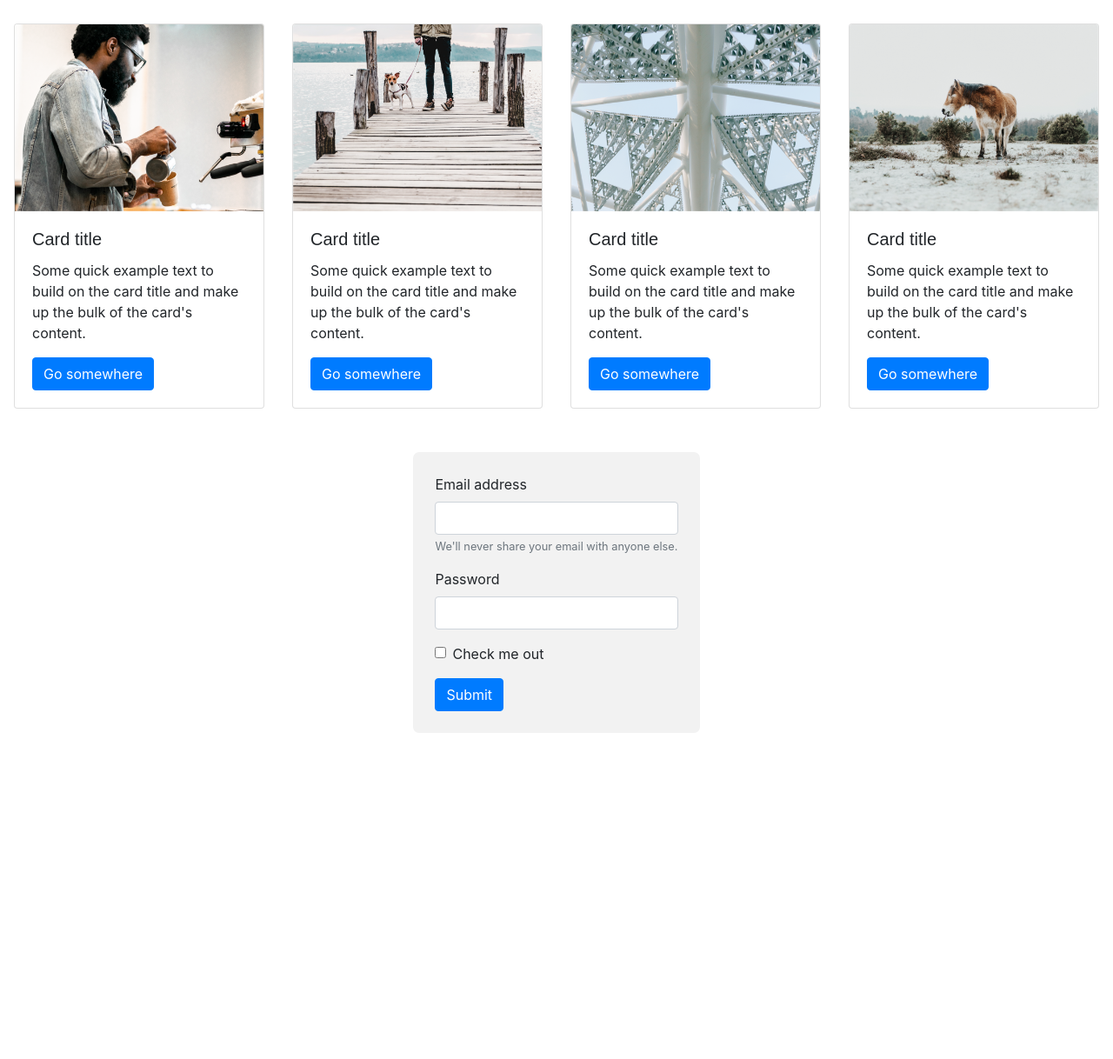
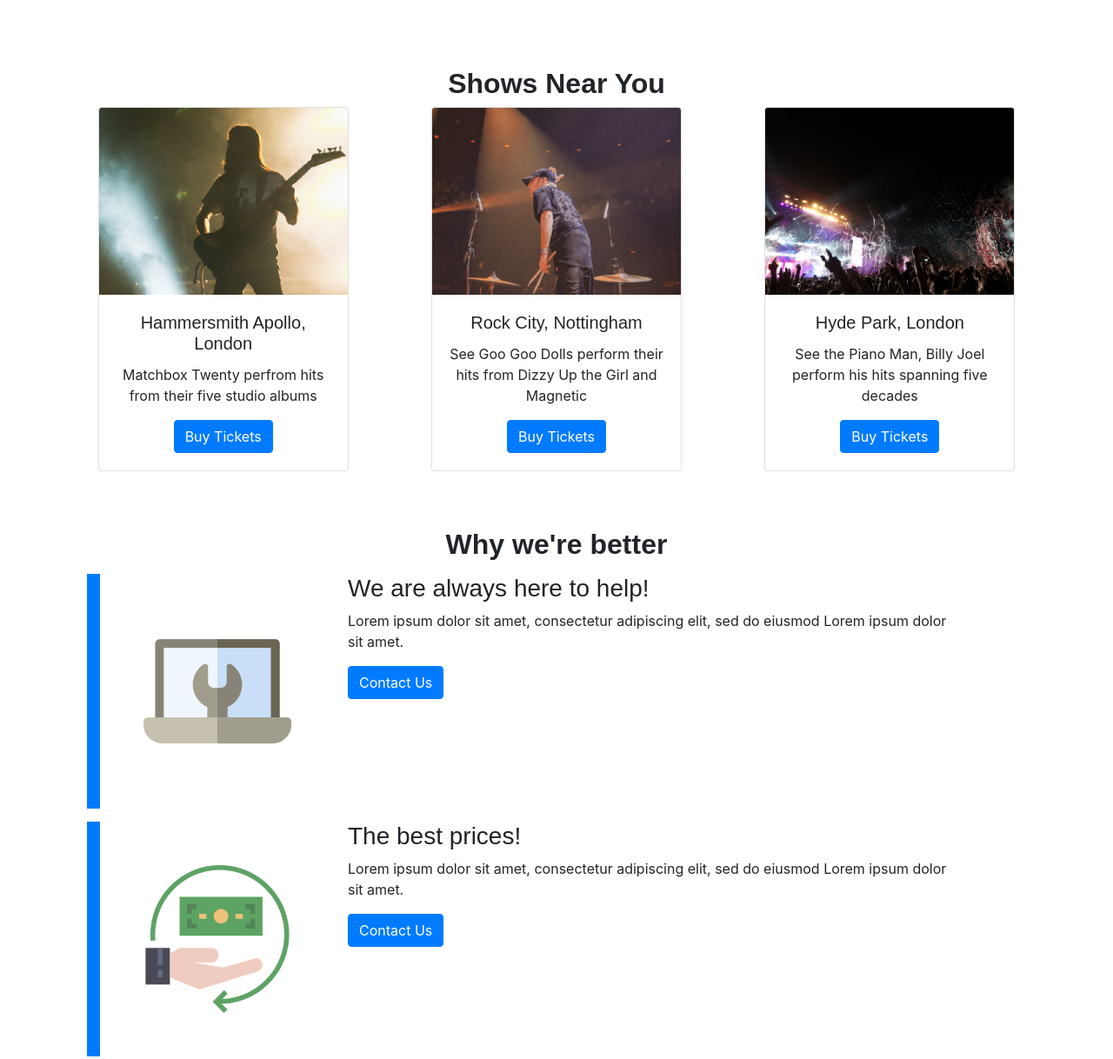
Before and after one commit to DarrenOxley7/rock-nation-task, a plain HTML site: page index.html in a window 1280 px wide. Shown: the part 780-1998 px from the top of the page at 87% size. Before the commit the page ends 1658 px from the top, so only its background shows below. Drawn offline with nearby package versions, Linux system fonts and the light colour scheme.

Commit message:
adds 3 rows after cards and adds associated css

```diff
--- a/assets/css/style.css
+++ b/assets/css/style.css
@@ -1,3 +1,7 @@
+h1, h2, h3, h4, h5, h6 {
+  font-family: 'Anton' , sans-serif;
+}
+
 
 /* Navbar custom css*/
 .customNav {
@@ -64,9 +68,44 @@
   text-align: center;
 }
 
+.content {
+  padding: 50px;
+}
+
+.sectionHeading {
+  text-align: center;
+}
+
+.showsNear {
+  padding: 0px 30px 30px 30px;
+}
+
+.cardContainer {
+  text-align: center;
+}
+
 .cardContainer {
   margin-bottom: 15px;
 }
+
+.valueProp {
+  margin-top: 15px;
+  margin-bottom: 15px;
+}
+
+.sideAccent {
+  background: #007bff;
+  width: 15px;
+}
+
+.imageContainer {
+  padding: 50px;
+}
+
+.imageContainer img {
+  width: 100%;
+}
+
 .card {
   margin: 0 auto;
 }
@@ -84,7 +123,3 @@
   background-color: #f5f5f5;
   margin-top: 50px;
 }
-
-h1, h2, h3, h4, h5, h6 {
-  font-family: 'Anton' , sans-serif;
-}
--- a/index.html
+++ b/index.html
@@ -59,51 +59,113 @@
     <!-- End jumbotron -->
 
         <!-- Cards -->
-<div class="container-fluid">
-  <div class="row">
-      <div class="cardContainer col-lg-3 col-md-3 col-sm-12">
+<div class="container-fluid content">
+  <h2 class="sectionHeading"><b>Shows Near You</b></h2>
+  <div class="row showsNear">
+    <!-- Card One -->
+      <div class="cardContainer col-lg-4 col-md-4 col-sm-12">
         <div class="card" style="width: 18rem;">
-          <img src="assets/css/images/1_card.png" class="card-img-top" alt="man making a coffee">
+          <img src="assets/css/images/show1.jpg" class="card-img-top" alt="Guitarist">
           <div class="card-body">
-            <h5 class="card-title">Card title</h5>
-            <p class="card-text">Some quick example text to build on the card title and make up the bulk of the card's content.</p>
-            <a href="#" class="btn btn-primary">Go somewhere</a>
+            <h5 class="card-title">Hammersmith Apollo, London</h5>
+            <p class="card-text">Matchbox Twenty perfrom hits from their five studio albums</p>
+            <a href="#" class="btn btn-primary">Buy Tickets</a>
           </div>
         </div>
       </div>
-      <div class="cardContainer col-lg-3 col-md-3 col-sm-12">
+    <!-- Card One End-->
+
+    <!-- Card Two -->
+      <div class="cardContainer col-lg-4 col-md-4 col-sm-12">
         <div class="card" style="width: 18rem;">
-          <img src="assets/css/images/2_card.png" class="card-img-top" alt="person walking a dog on a wooden pier">
+          <img src="assets/css/images/show2.jpg" class="card-img-top" alt="Drummer">
           <div class="card-body">
-            <h5 class="card-title">Card title</h5>
-            <p class="card-text">Some quick example text to build on the card title and make up the bulk of the card's content.</p>
-            <a href="#" class="btn btn-primary">Go somewhere</a>
+            <h5 class="card-title">Rock City, Nottingham</h5>
+            <p class="card-text">See Goo Goo Dolls perform their hits from Dizzy Up the Girl and Magnetic</p>
+            <a href="#" class="btn btn-primary">Buy Tickets</a>
           </div>
         </div>
       </div>
-      <div class="cardContainer col-lg-3 col-md-3 col-sm-12">
+      <!-- Card Two End -->
+
+      <!-- Card Three -->
+      <div class="cardContainer col-lg-4 col-md-4 col-sm-12">
         <div class="card" style="width: 18rem;">
-          <img src="assets/css/images/3_card.png" class="card-img-top" alt="Close up of pylon steps">
+          <img src="assets/css/images/show3.jpg" class="card-img-top" alt="Stage">
           <div class="card-body">
-            <h5 class="card-title">Card title</h5>
-            <p class="card-text">Some quick example text to build on the card title and make up the bulk of the card's content.</p>
-            <a href="#" class="btn btn-primary">Go somewhere</a>
+            <h5 class="card-title">Hyde Park, London</h5>
+            <p class="card-text">See the Piano Man, Billy Joel perform his hits spanning five decades</p>
+            <a href="#" class="btn btn-primary">Buy Tickets</a>
           </div>
         </div>
       </div>
-      <div class="cardContainer col-lg-3 col-md-3 col-sm-12">
-        <div class="card" style="width: 18rem;">
-          <img src="assets/css/images/4_card.png" class="card-img-top" alt="donkey eating a shrub">
-          <div class="card-body">
-            <h5 class="card-title">Card title</h5>
-            <p class="card-text">Some quick example text to build on the card title and make up the bulk of the card's content.</p>
-            <a href="#" class="btn btn-primary">Go somewhere</a>
-          </div>
-        </div>
-      </div>
+      <!-- Card Three End -->
+
+<!-- End Cards -->
+
+<!-- Content -->
+<div class="container-fluid content">
+  <h2 class="sectionHeading"><b>Why we're better</b></h2>
+
+  <!-- Row 1 -->
+  <div class="row valueProp">
+    <div class="sideAccent">
+    </div>
+    <div class="col-3 imageContainer">
+      <img src="assets/css/images/assistance.png">
+    </div>
+    <div class="col-8">
+      <h3>We are always here to help!</h3>
+      <p>
+        Lorem ipsum dolor sit amet, consectetur adipiscing elit, sed do eiusmod Lorem ipsum dolor sit amet.
+      </p>
+      <a href="#" class="btn btn-primary">Contact Us
+      </a>
+    </div>
   </div>
+  <!-- End row 1 -->
+
+   <!-- Row 2 -->
+   <div class="row valueProp">
+    <div class="sideAccent">
+    </div>
+    <div class="col-3 imageContainer">
+      <img src="assets/css/images/refund.png">
+    </div>
+    <div class="col-8">
+      <h3>The best prices!</h3>
+      <p>
+        Lorem ipsum dolor sit amet, consectetur adipiscing elit, sed do eiusmod Lorem ipsum dolor sit amet.
+      </p>
+      <a href="#" class="btn btn-primary">Contact Us
+      </a>
+    </div>
+  </div>
+  <!-- End row 2 -->
+
+   <!-- Row 3 -->
+   <div class="row valueProp">
+    <div class="sideAccent">
+    </div>
+    <div class="col-3 imageContainer">
+      <img src="assets/css/images/mail-box.png">
+    </div>
+    <div class="col-8">
+      <h3>The best shows!</h3>
+      <p>
+        Lorem ipsum dolor sit amet, consectetur adipiscing elit, sed do eiusmod Lorem ipsum dolor sit amet.
+      </p>
+      <a href="#" class="btn btn-primary">Contact Us
+      </a>
+    </div>
+  </div>
+  <!-- End row 3 -->
+
 </div>
-<!-- End Cards -->
+<!-- End content -->
+
+
+
 
 <!-- Form -->
 <section class="container-fluid">
```
